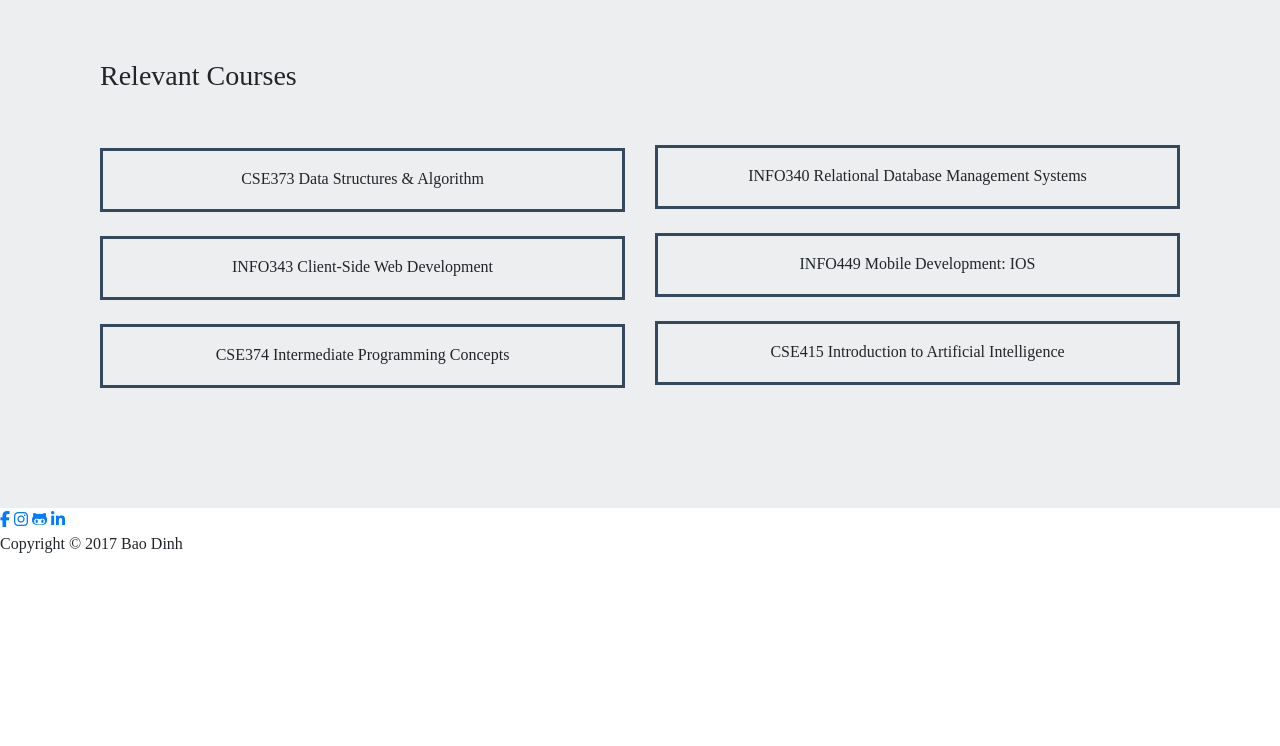
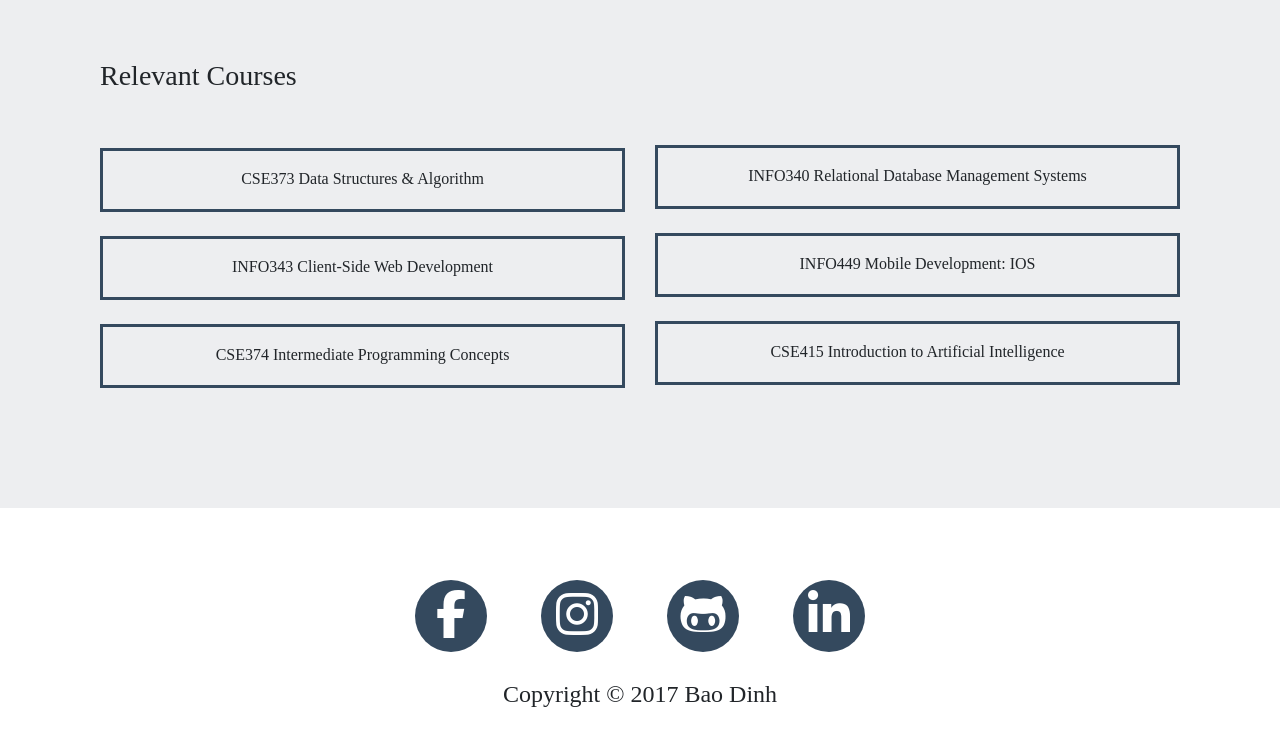
Before and after one commit to bdinh/portfolio-site, a website: page index.html in a window 1280 px wide. Shown: the part 1557-2303 px from the top of the page. Before the commit the page ends 2129 px from the top, so only its background shows below. Drawn offline with nearby package versions, Linux system fonts and the light colour scheme.

Commit message:
Styled footer similar to design template

```diff
--- a/index.html
+++ b/index.html
@@ -189,22 +189,30 @@
         </div>
     </main>
     <footer>
+        <div class="container">
             <div class="contact">
                     <div class="social-link">
                         <a href="">
                             <i class="fa fa-facebook" aria-label="Facebook Logo"></i>
                         </a>
+                    </div>
+                    <div class="social-link">
                         <a href="">
                             <i class="fa fa-instagram" aria-label="Instagram Logo"></i>
                         </a>
+                    </div>
+                    <div class="social-link">
                         <a href="">
                             <i class="fa fa-github-alt" aria-label="GitHub Logo"></i>
                         </a>
+                    </div>
+                    <div class="social-link">
                         <a href="">
                             <i class="fa fa-linkedin" aria-label="LinkedIn Logo"></i>
                         </a>
                     </div>
-            <p>Copyright &copy; 2017 Bao Dinh</p>
+                <p >Copyright &copy; 2017 Bao Dinh</p>
+            </div>
         </div>
     </footer>
 
--- a/src/css/main.css
+++ b/src/css/main.css
@@ -47,7 +47,7 @@ body {
     margin: auto;
 }
 
-.about, .skills {
+.about, .skills, footer {
     padding: 3em 0;
     text-align: center;
     height: 100%;
@@ -117,3 +117,20 @@ h3 {
     height: 4em;
     padding: 1em;
 }
+
+.contact {
+    font-size: 1.5em;
+}
+.social-link a {
+    font-size: 2em;
+    color: #ffffff;
+}
+
+.social-link {
+    display: inline-block;
+    background-color: #34495E;
+    height: 3em;
+    width: 3em;
+    border-radius: 50%;
+    margin: 1em;
+}
```
Lines whose indentation alone changed are shown as unchanged.
